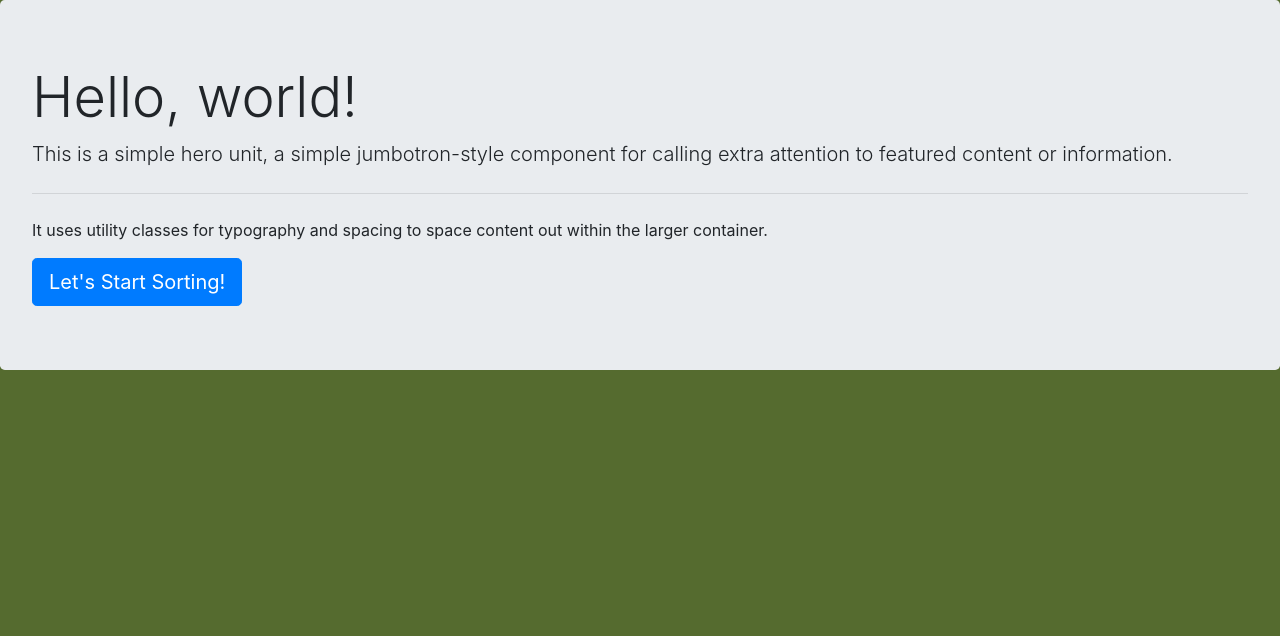
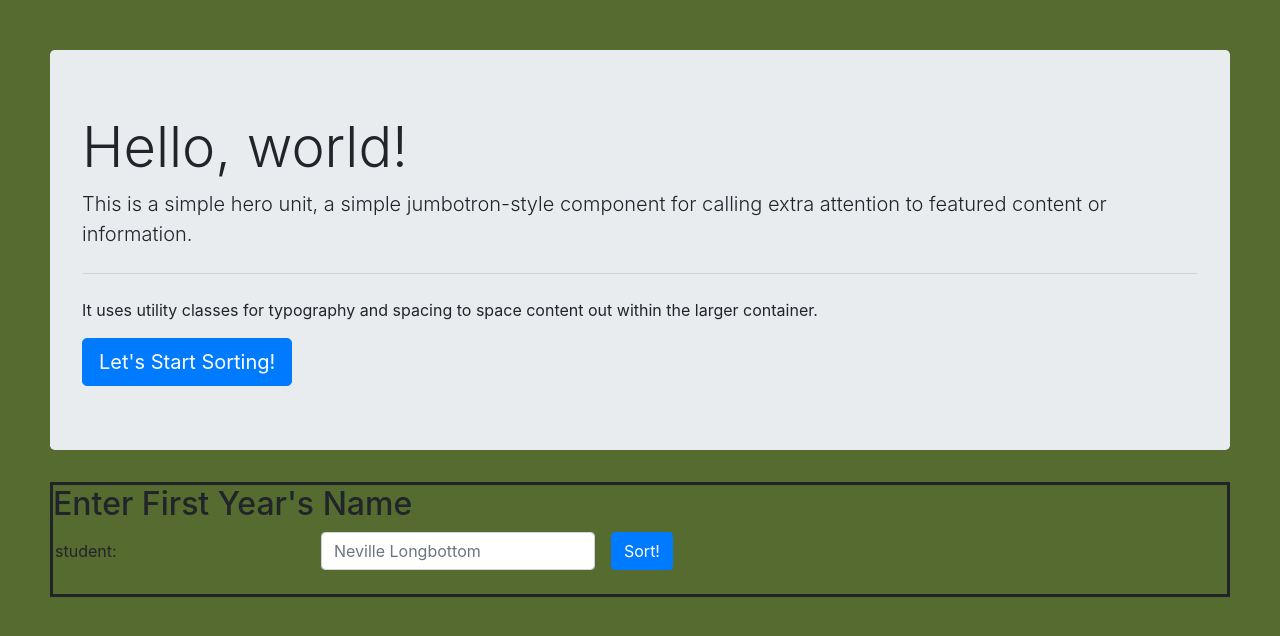
Before and after one commit to lancehamilton24/sorting-hat, a plain HTML site: page index.html in a window 1280 px wide. Drawn offline with nearby package versions, Linux system fonts and the light colour scheme.

Commit message:
added student form

```diff
--- a/index.html
+++ b/index.html
@@ -21,6 +21,24 @@
   <a class="btn btn-primary btn-lg" href="#" role="button">Let's Start Sorting!</a>
 </div>
 
+<div class="studentForm">
+  <div>
+  <h2>Enter First Year's Name</h2>
+  </div>
+
+<form class="form-inline">
+
+    <div class="form-group mb-2">
+      <label for="staticEmail2" class="sr-only">dadfas</label>
+      <input type="text" readonly class="form-control-plaintext" id="studentText" value="student:">
+    </div>
+    <div class="form-group mx-sm-3 mb-2">
+      <label for="inputPassword2" class="sr-only">Neville Longbottom</label>
+      <input type="password" class="form-control" id="studentName" placeholder="Neville Longbottom">
+    </div>
+    <button type="submit" class="btn btn-primary mb-2">Sort!</button>
+  </form>
+  </div>
 
 
 
--- a/main.css
+++ b/main.css
@@ -1,3 +1,8 @@
 body {
     background-color: darkolivegreen;
+    padding: 50px;
 }
+
+.studentForm {
+    border: solid;
+}
```
